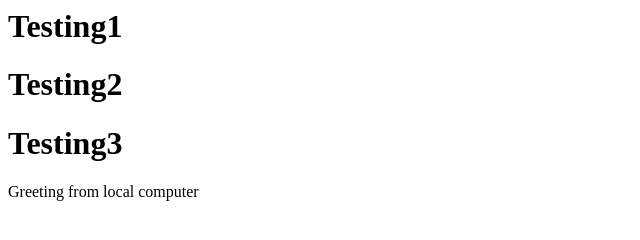
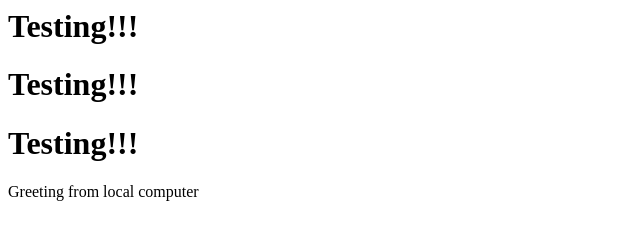
Before and after one commit to VindyNuku/test-vindyProject, a plain HTML site: page index.html in a window 1280 px wide. Shown: the full height of the page, 0-640 px from the left. Drawn offline with Linux system fonts and the light colour scheme.

Commit message:
Update index.html

```diff
--- a/index.html
+++ b/index.html
@@ -1,4 +1,4 @@
-<h1>Testing1</h1>
-<h1>Testing2</h1>
-<h1>Testing3</h1>
+<h1>Testing!!!</h1>
+<h1>Testing!!!</h1>
+<h1>Testing!!!</h1>
 <p>Greeting from local computer</p>
```
